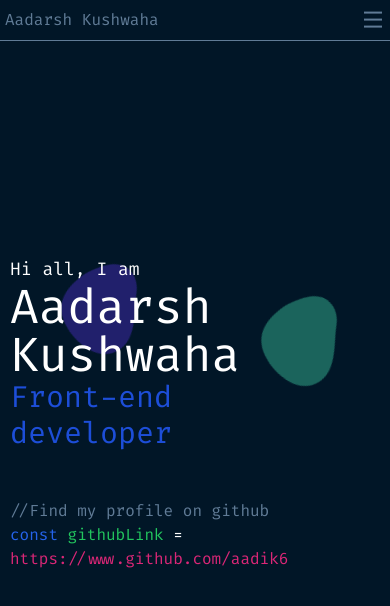
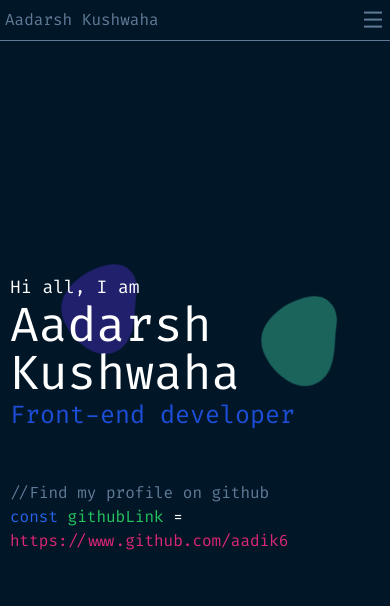
Before and after one commit to aadik6/portfolio, a React (Vite) app: page / in a window 390 px wide. Shown: the top 606 px of the page. Built offline with nearby package versions, Linux system fonts and the light colour scheme.

Commit message:
github action

```diff
--- a/src/sections/home.css
+++ b/src/sections/home.css
@@ -110,7 +110,9 @@ a {
   .blob {
     animation: rotateAndTranslate 10s ease-in-out infinite;
   }
-
+ .roll{
+  font-size: 25px;
+ }
   .leftText {
     margin-left: 10px;
   }
```
